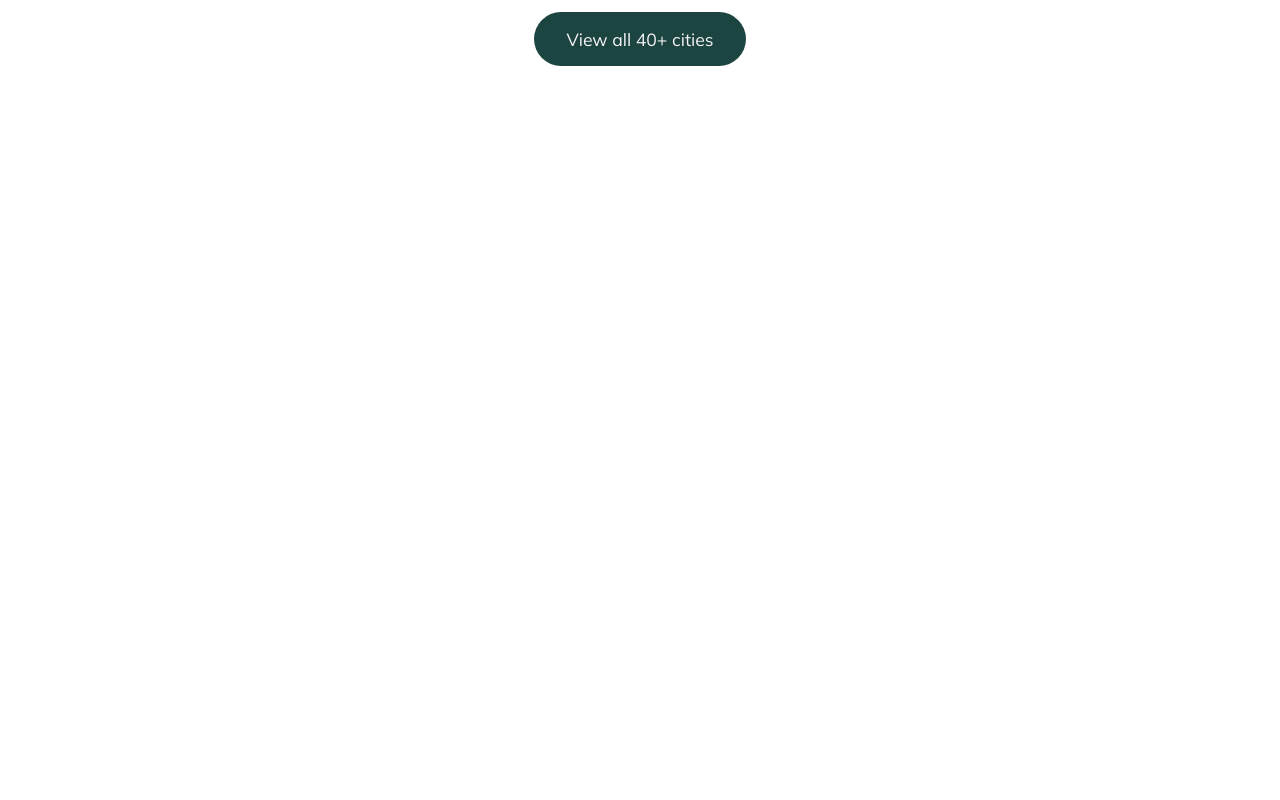
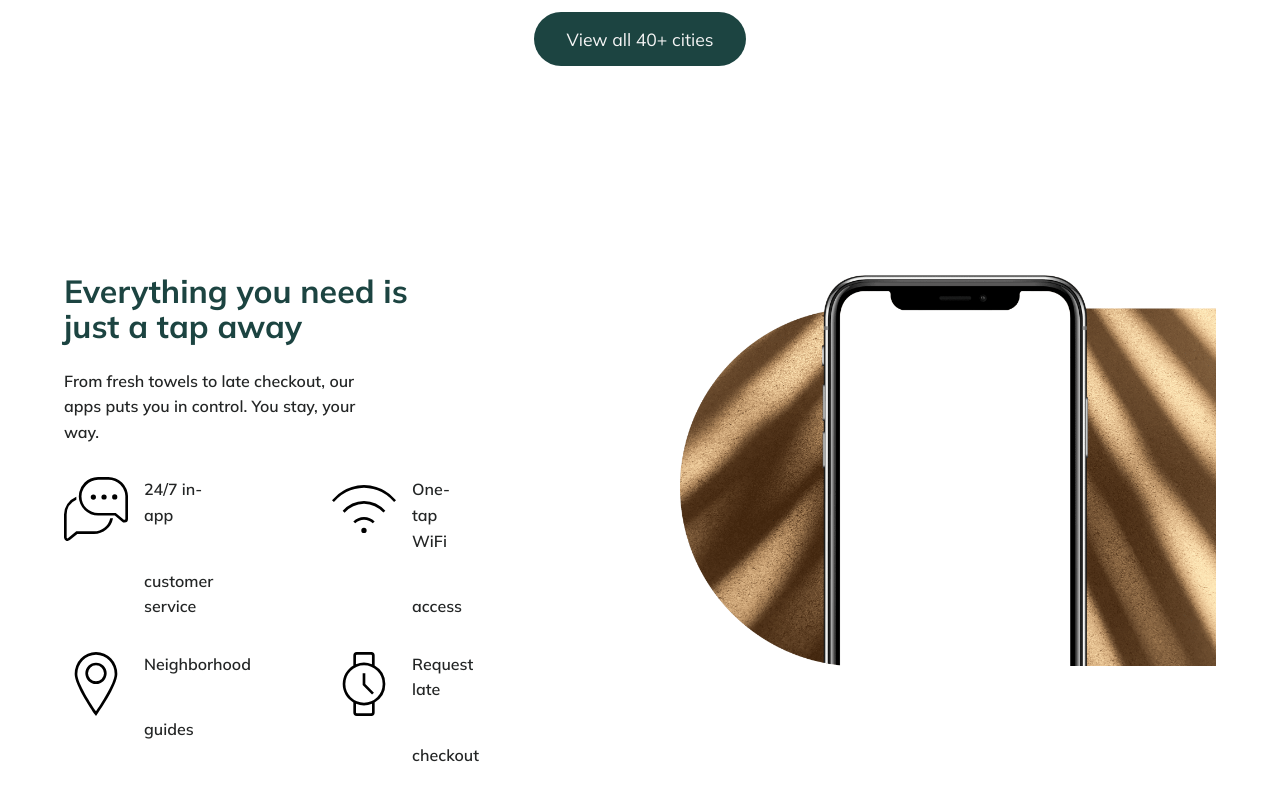
Before and after one commit to Remigit99/sonder-clone, a React (Vite) app: page / in a window 1280 px wide. Shown: the part 1542-2342 px from the top of the page. Before the commit the page ends 1736 px from the top, so only its background shows below. Built offline with nearby package versions, Linux system fonts and the light colour scheme.

Commit message:
add services data

```diff
--- /dev/null
+++ b/src/Data/ServicesData.jsx
@@ -0,0 +1,32 @@
+
+import S1 from '../assets/vector12.svg';
+import S2 from '../assets/vector10.svg';
+import S3 from '../assets/vector13.svg';
+import S4 from '../assets/vector11.svg';
+
+export const services = [
+    {
+        id: 1,
+        icon: S1,
+        info: '24/7 in-app',
+        service: 'customer service'
+    },
+    {
+        id: 2,
+        icon: S2,
+        info: 'One-tap WiFi',
+        service: 'access'
+    },
+    {
+        id: 3,
+        icon: S3,
+        info: 'Neighborhood',
+        service: 'guides'
+    },
+    {
+        id: 4,
+        icon: S4,
+        info: 'Request late',
+        service: 'checkout'
+    },
+]
--- a/src/Pages/Home/Home.css
+++ b/src/Pages/Home/Home.css
@@ -131,3 +131,46 @@ small {
 .btn__sec:hover {
     opacity: 0.9;
 }
+
+/*========== Services =============*/
+
+.services__container {
+    display: grid;
+    grid-template-columns: 1fr 1fr;
+    gap: 5rem;
+}
+
+.services__left h2 {
+    width: 65%;
+    margin-bottom: 1.5rem;
+}
+
+.services__left p {
+    width: 60%;
+    margin-bottom: 2rem;
+}
+
+.services__main {
+    display: grid;
+    grid-template-columns: repeat(2, 1fr);
+    gap: 0;
+}
+
+.service {
+    display: flex;
+    justify-content: flex-start;
+    gap: 1rem;
+    /* align-items: center; */
+}
+
+.service__icon img {
+    width: 4rem;
+}
+
+.service__content {
+    display: flex;
+    flex-direction: column;
+    gap: 0.5rem;
+
+
+}
--- a/src/Pages/Home/Home.jsx
+++ b/src/Pages/Home/Home.jsx
@@ -14,6 +14,9 @@ import Miami from '../../assets/Miami.png';
 import NewOrleans from '../../assets/New_Orleans.png';
 import NewYork from '../../assets/New_York_City.png';
 import London from '../../assets/London.png';
+import MobileImg from '../../assets/tech_value_transparent.png'
+
+import { services } from '../../Data/ServicesData';
 
 // Import Swiper React components
 import { Swiper, SwiperSlide } from "swiper/react";
@@ -178,6 +181,44 @@ const Home = () => {
                 </div>
             </section>
 
+            <section id="services">
+                <div className="container services__container">
+                    <div className="services__left">
+                        <h2>Everything you need is just a tap away</h2>
+                        <p>
+                            From fresh towels to late checkout, our apps puts you in control. You stay, your way.
+                        </p>
+
+                        <div className="services__main">
+
+                            {
+                                services.map(({ id, icon, service, info }) => {
+                                    return (
+                                        <article className="service" key={id}>
+
+                                            <div className="service__icon">
+                                                <img src={icon} alt={info} />
+                                            </div>
+                                            <div className="service__content">
+                                                <p>{info}</p>
+                                                <p>{service}</p>
+                                            </div>
+                                        </article>
+                                    )
+                                })
+                            }
+
+                        </div>
+                    </div>
+
+                    <div className="services__right">
+                        <div className="services__misc">
+                            <img src={MobileImg} alt="tech_value" />
+                        </div>
+                    </div>
+                </div>
+            </section>
+
 
         </>
     )
```
Also changed, not shown: src/Data/ChoiceNeighborhoods.jsx (deleted, +0 -9 lines), src/assets/tech_value_transparent.png (renamed from src/assets/tech_value_props_transparent.png).
